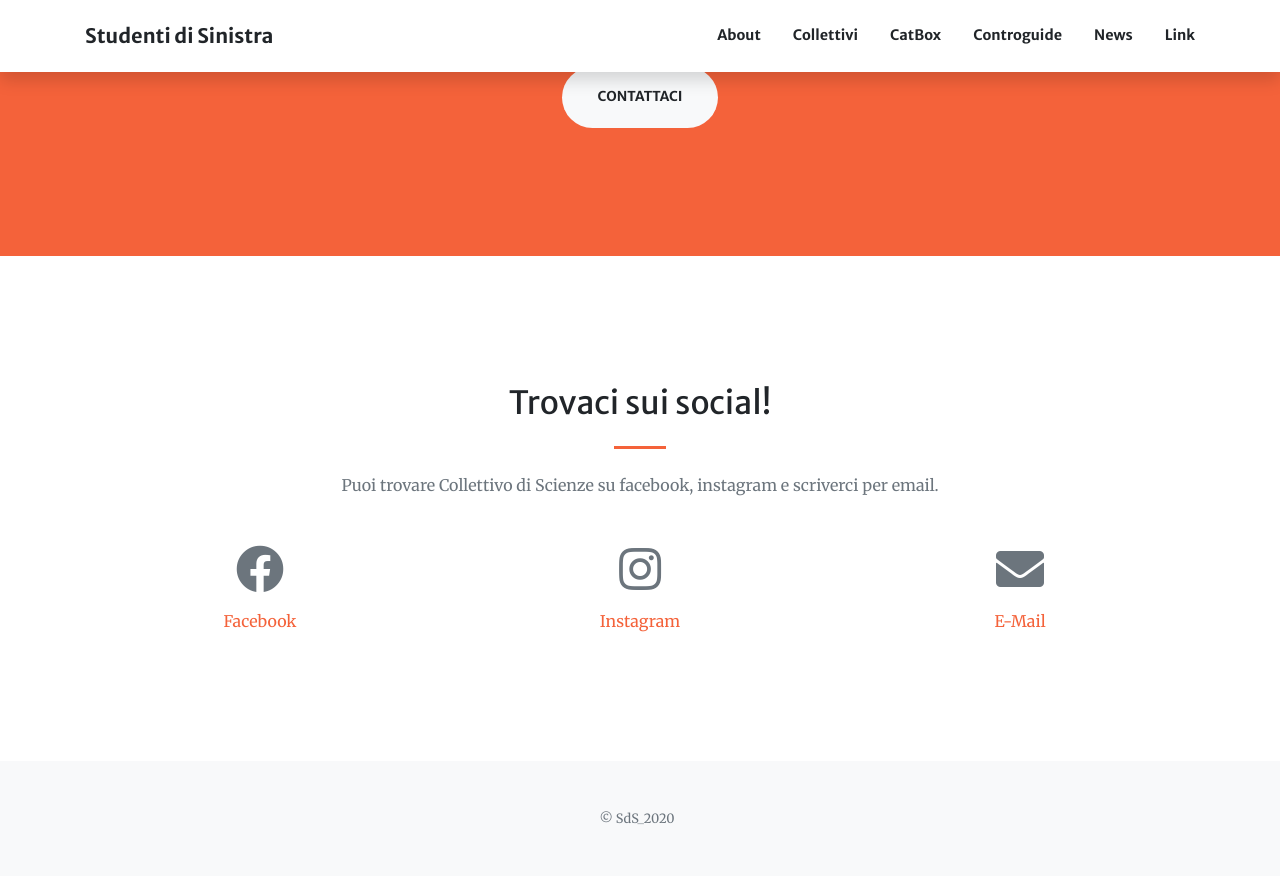
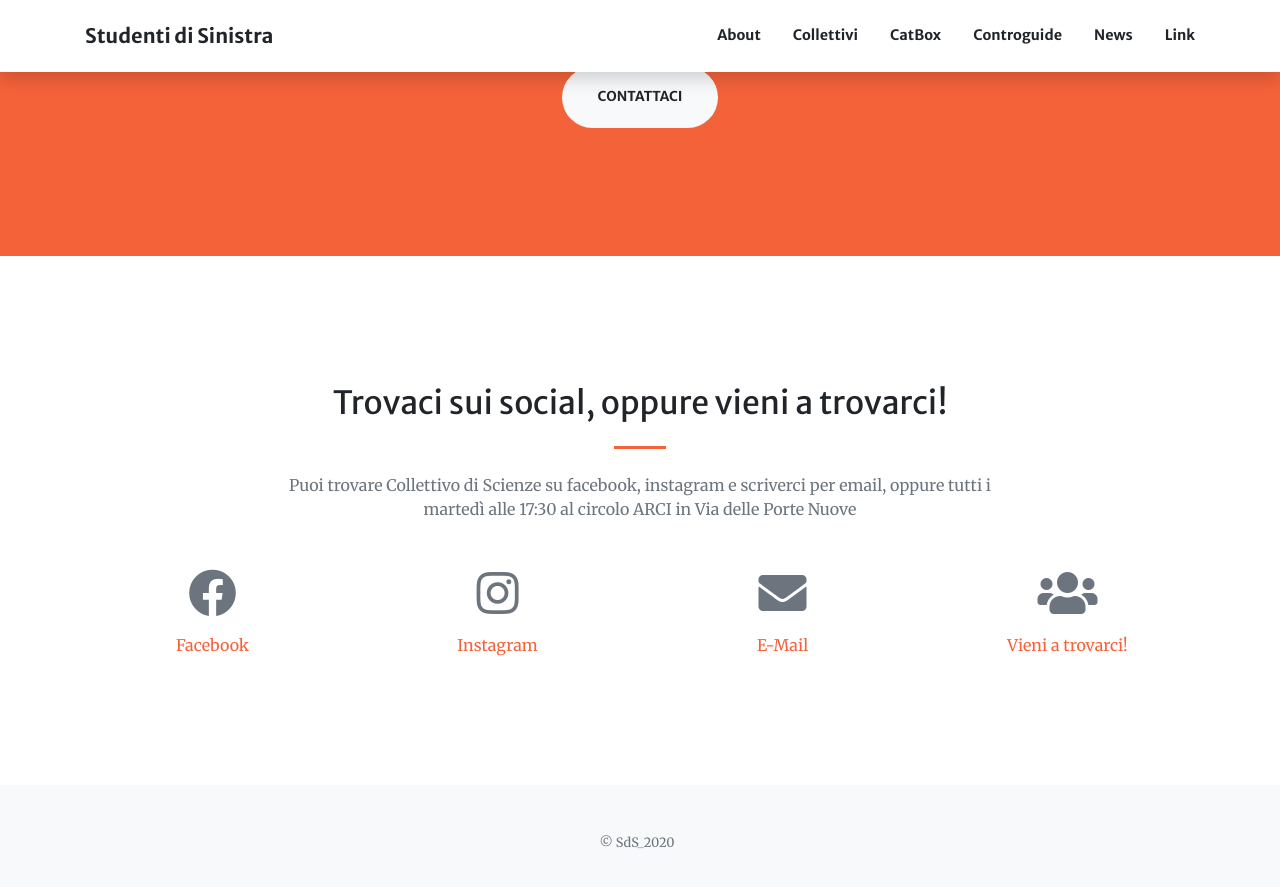
Before and after one commit to studentidisinistra/studentidisinistra.github.io, a Jekyll site: the page built from collettivodiscienze.md, in a window 1280 px wide and 900 px high, scrolled down 550 px. Shown: the top 887 px of the window. Built offline with Jekyll 4.4.1, drawn with Linux system fonts in a browser that asks for light colours; nearby versions of some CDN libraries.

Commit message:
aggiornamento contatti scienze

```diff
--- a/collettivodiscienze.md
+++ b/collettivodiscienze.md
@@ -17,9 +17,9 @@ sections:
 
   - type: contact.html
     section_id: contatti
-    title: Trovaci sui social!
+    title: Trovaci sui social, oppure vieni a trovarci!
     text: >-
-      Puoi trovare Collettivo di Scienze su facebook, instagram e scriverci per email.
+      Puoi trovare Collettivo di Scienze su facebook, instagram e scriverci per email, oppure tutti i martedì alle 17:30 al circolo ARCI in Via delle Porte Nuove
 
     actions:
     - title: Facebook
@@ -33,6 +33,9 @@ sections:
     - title: E-Mail
       icon: fa-envelope
       url: mailto:scienzecollettivo@gmail.com
+    - title: Vieni a trovarci!
+      icon: fa-users
+      url: 'https://www.arcifirenze.it/circoli/circolo-ricreativo-tra-i-lavoratori-di-porta-al-prato/'
 # inserire un'immagine con link
 #      <a href="./collettivodiscienze">
 #         <img src="assets/img/members/scienze.png">
```
